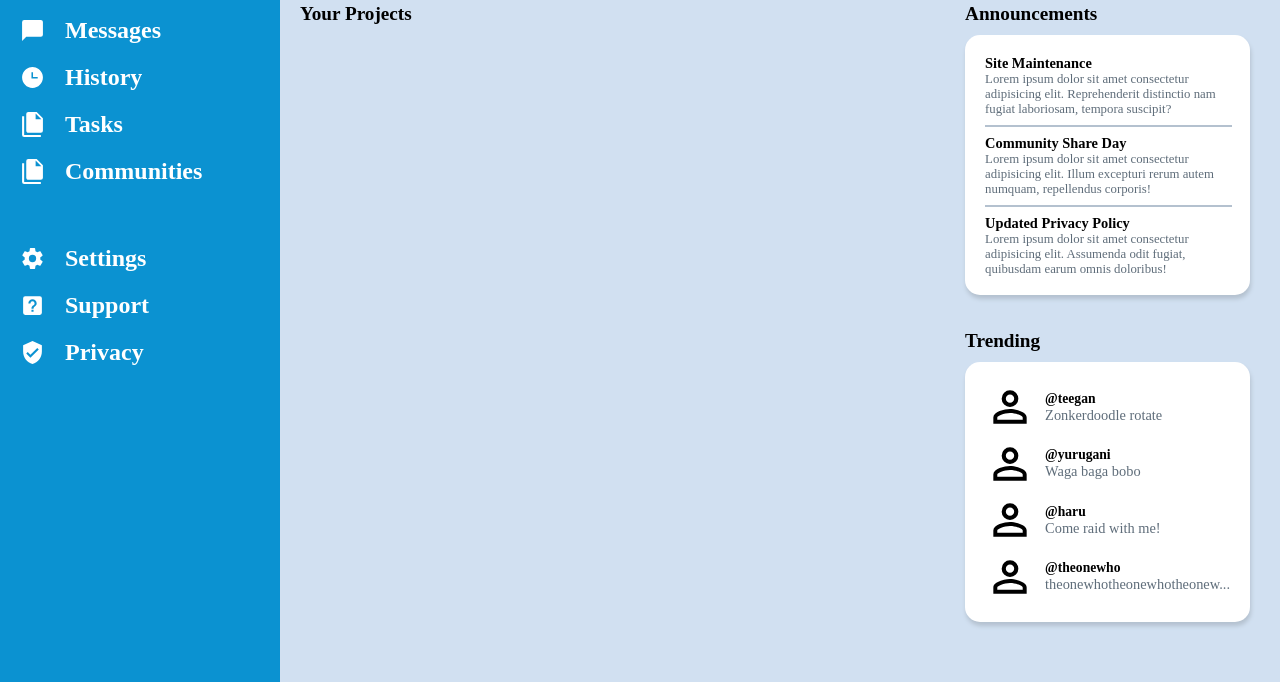
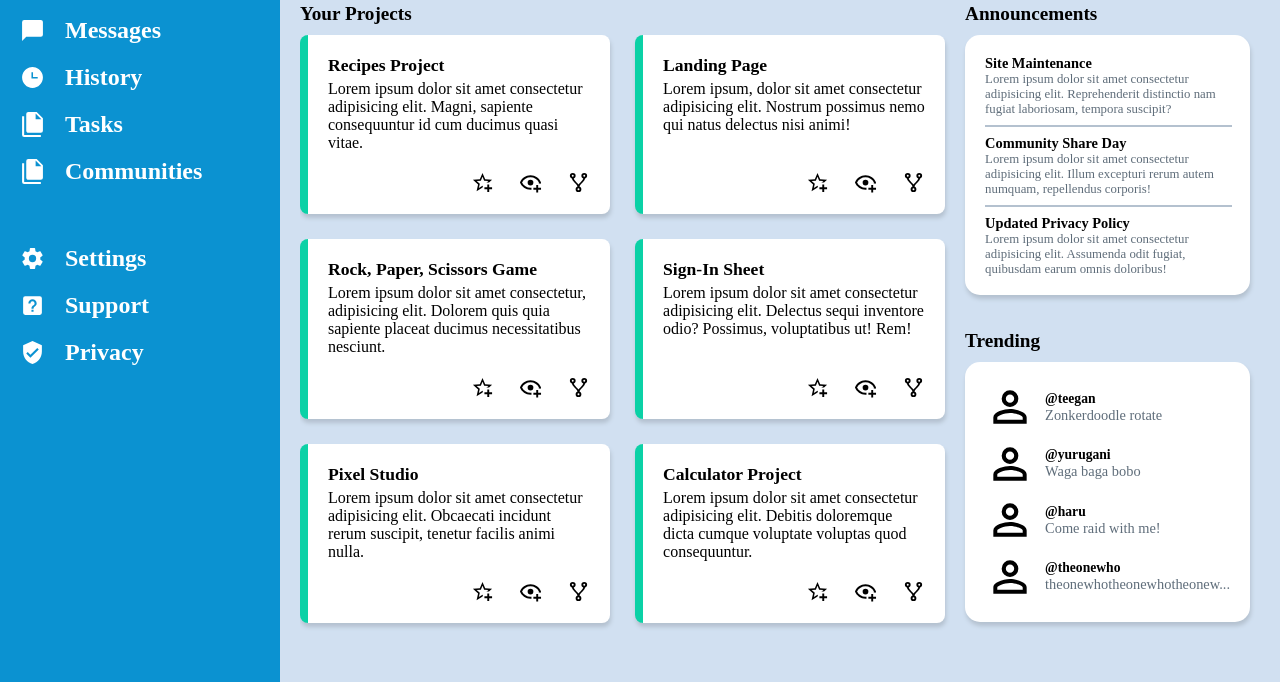
Before and after one commit to WingedGlider/odin-admin-dashboard, a plain HTML site: page index.html in a window 1280 px wide. Shown: the part 182-864 px from the top of the page. Drawn offline with Linux system fonts and the light colour scheme.

Commit message:
Add CSS for central grid and hover state for input, buttons

```diff
--- a/index.html
+++ b/index.html
@@ -42,35 +42,35 @@
             <div class="proj">
                 <h2>Your Projects</h2>
                 <div>
-                    <div>
-                        <h2></h2>
-                        <p></p>
-                        <div><img src="" alt=""><img src="" alt=""><img src="" alt=""></div>
+                    <div class="card">
+                        <h3>Recipes Project</h3>
+                        <p>Lorem ipsum dolor sit amet consectetur adipisicing elit. Magni, sapiente consequuntur id cum ducimus quasi vitae.</p>
+                        <div><img src="./images/star-plus-outline.svg" alt="favorite"><img src="./images/eye-plus-outline.svg" alt="watch"><img src="./images/source-fork.svg" alt="fork"></div>
                     </div>
-                    <div>
-                        <h2></h2>
-                        <p></p>
-                        <div><img src="" alt=""><img src="" alt=""><img src="" alt=""></div>
+                    <div class="card">
+                        <h3>Landing Page</h3>
+                        <p>Lorem ipsum, dolor sit amet consectetur adipisicing elit. Nostrum possimus nemo qui natus delectus nisi animi!</p>
+                        <div><img src="./images/star-plus-outline.svg" alt="favorite"><img src="./images/eye-plus-outline.svg" alt="watch"><img src="./images/source-fork.svg" alt="fork"></div>
                     </div>
-                    <div>
-                        <h2></h2>
-                        <p></p>
-                        <div><img src="" alt=""><img src="" alt=""><img src="" alt=""></div>
+                    <div class="card">
+                        <h3>Rock, Paper, Scissors Game</h3>
+                        <p>Lorem ipsum dolor sit amet consectetur, adipisicing elit. Dolorem quis quia sapiente placeat ducimus necessitatibus nesciunt.</p>
+                        <div><img src="./images/star-plus-outline.svg" alt="favorite"><img src="./images/eye-plus-outline.svg" alt="watch"><img src="./images/source-fork.svg" alt="fork"></div>
                     </div>
-                    <div>
-                        <h2></h2>
-                        <p></p>
-                        <div><img src="" alt=""><img src="" alt=""><img src="" alt=""></div>
+                    <div class="card">
+                        <h3>Sign-In Sheet</h3>
+                        <p>Lorem ipsum dolor sit amet consectetur adipisicing elit. Delectus sequi inventore odio? Possimus, voluptatibus ut! Rem!</p>
+                        <div><img src="./images/star-plus-outline.svg" alt="favorite"><img src="./images/eye-plus-outline.svg" alt="watch"><img src="./images/source-fork.svg" alt="fork"></div>
                     </div>
-                    <div>
-                        <h2></h2>
-                        <p></p>
-                        <div><img src="" alt=""><img src="" alt=""><img src="" alt=""></div>
+                    <div class="card">
+                        <h3>Pixel Studio</h3>
+                        <p>Lorem ipsum dolor sit amet consectetur adipisicing elit. Obcaecati incidunt rerum suscipit, tenetur facilis animi nulla.</p>
+                        <div><img src="./images/star-plus-outline.svg" alt="favorite"><img src="./images/eye-plus-outline.svg" alt="watch"><img src="./images/source-fork.svg" alt="fork"></div>
                     </div>
-                    <div>
-                        <h2></h2>
-                        <p></p>
-                        <div><img src="" alt=""><img src="" alt=""><img src="" alt=""></div>
+                    <div class="card">
+                        <h3>Calculator Project</h3>
+                        <p>Lorem ipsum dolor sit amet consectetur adipisicing elit. Debitis doloremque dicta cumque voluptate voluptas quod consequuntur.</p>
+                        <div><img src="./images/star-plus-outline.svg" alt="favorite"><img src="./images/eye-plus-outline.svg" alt="watch"><img src="./images/source-fork.svg" alt="fork"></div>
                     </div>
                 </div>
             </div>
@@ -98,28 +98,28 @@
                 <h2>Trending</h2>
                 <div>
                     <div>
-                        <img src="./images/account-outline.svg" alt="">
+                        <img src="./images/account-outline.svg" alt="profile-image">
                         <div>
                             <h4>@teegan</h4>
                             <p>Zonkerdoodle rotate</p>
                         </div>
                     </div>
                     <div>
-                        <img src="./images/account-outline.svg" alt="">
+                        <img src="./images/account-outline.svg" alt="profile-image">
                         <div>
                             <h4>@yurugani</h4>
                             <p>Waga baga bobo</p>
                         </div>
                     </div>
                     <div>
-                        <img src="./images/account-outline.svg" alt="">
+                        <img src="./images/account-outline.svg" alt="profile-image">
                         <div>
                             <h4>@haru</h4>
                             <p>Come raid with me!</p>
                         </div>
                     </div>
                     <div>
-                        <img src="./images/account-outline.svg" alt="">
+                        <img src="./images/account-outline.svg" alt="profile-image">
                         <div>
                             <h4>@theonewho</h4>
                             <p>theonewhotheonewhotheonew...</p>
--- a/style.css
+++ b/style.css
@@ -51,6 +51,10 @@ input{
     background-color: rgb(209, 224, 241);
     margin-right: auto;
 }
+input:focus{
+    outline: none;
+    border: solid 2px #0bd1a6;
+}
 button{
     color: white;
     background-color: #0b92d1;
@@ -60,6 +64,10 @@ button{
     width: 90px;
     font-weight: bold;
     font-size: .9rem;
+}
+button:hover{
+    background-color: #086c9b;
+    box-shadow: 1px 4px 4px rgb(180, 193, 207);
 }
 h3{
     font-size: .8rem;
@@ -140,14 +148,41 @@ h1>img{
 .content h2{
     font-size: 1.2rem;
     font-weight: bold;
+    margin-bottom: 10px;
+}
+.content h3{
+    font-size: 1.1rem;
 }
 .proj{
     grid-area: 1/1/3/2;
+    padding-right: 5px;
+    overflow-y: hidden;
 }
 .proj>div{
     display: grid;
+    grid-template-rows: repeat(auto-fit, 1fr);
+    grid-template-columns: repeat(auto-fit, minmax(300px, 1fr));
     width: 100%;
-    height: 97%;
+    height: 588px;
+    gap: 25px;
+}
+.card{
+    background-color: white;
+    border-left:  8px solid #0bd1a6;
+    border-radius: 8px;
+    padding: 20px;
+    box-shadow: 1px 4px 4px rgb(180, 193, 207);
+    display: flex;
+    flex-direction: column;
+}
+.card>div{
+    display: flex;
+    justify-content: flex-end;
+    gap: 25px;
+    margin-top: auto;
+}
+.card img{
+    width: 23px;
 }
 .announcements>div{
     background-color: white;
```
